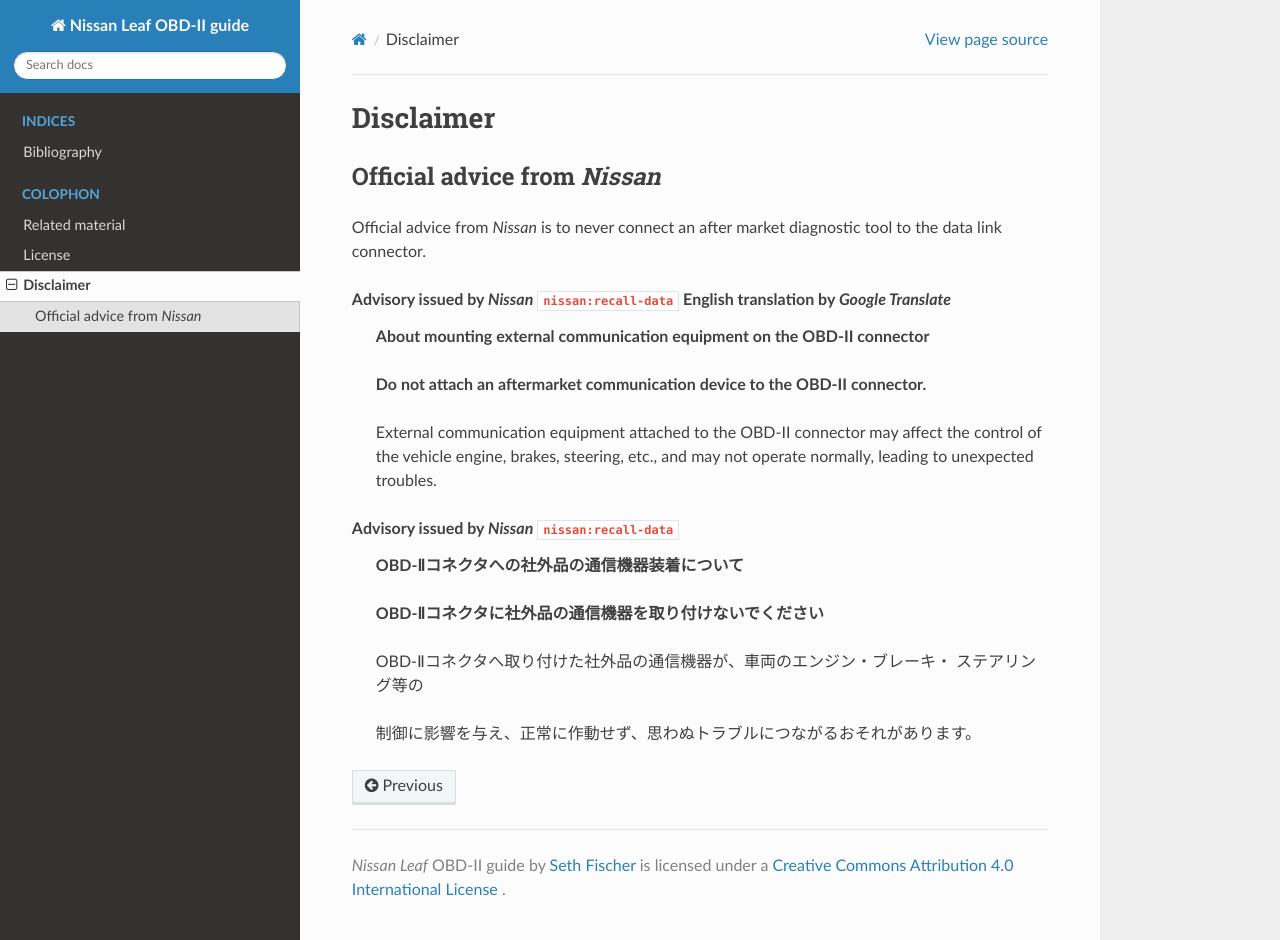
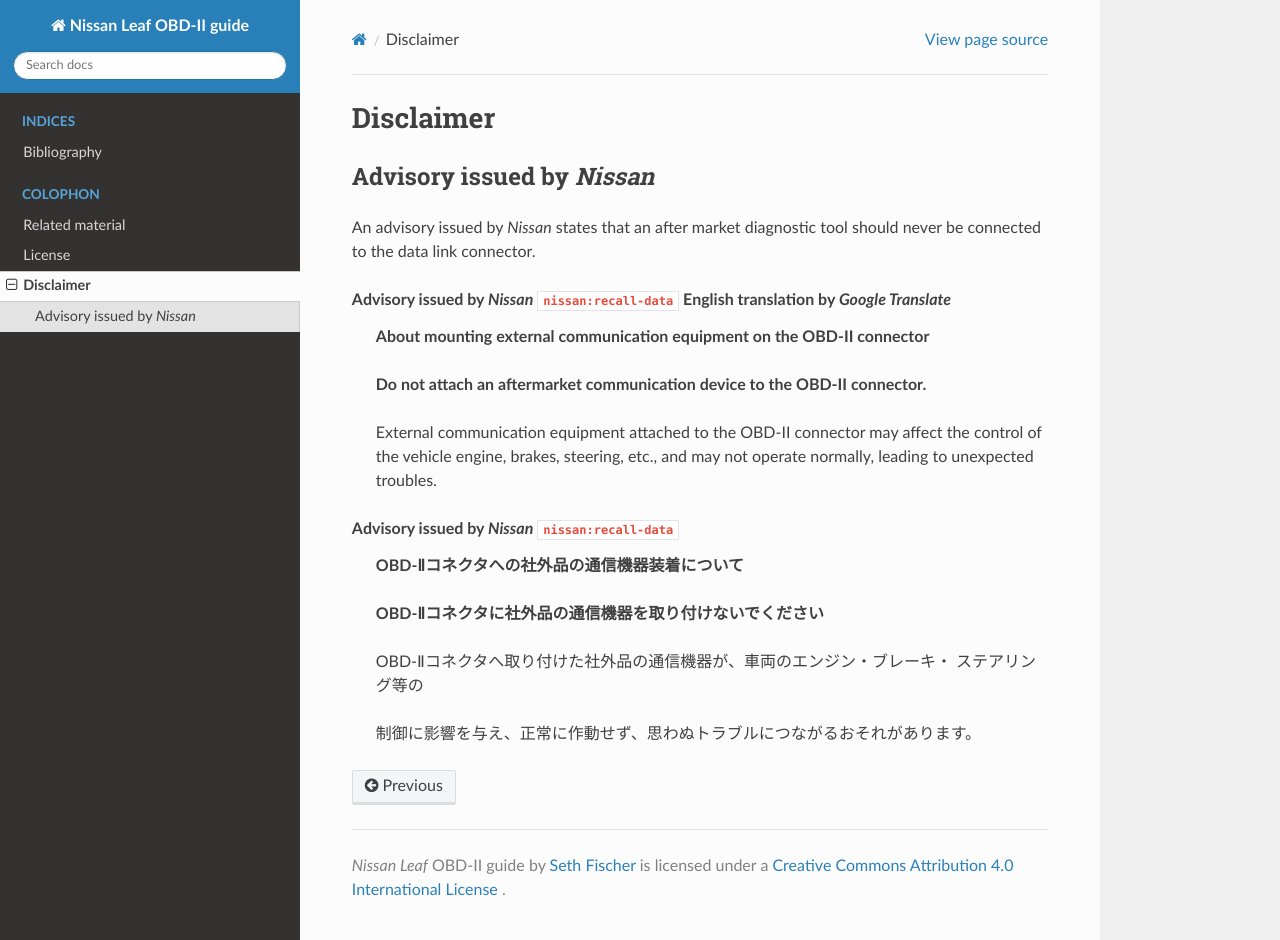
Before and after one commit to sethfischer/nissan-leaf-obd-manual, a Sphinx documentation site: the page built from source/disclaimer.rst, in a window 1280 px wide and 940 px high. Built offline with Sphinx 7.4.7 and the Read the Docs theme 2.0.0, drawn with Linux system fonts in a browser that asks for light colours; cross-references to code outside the pages are shown as plain code.

Commit message:
Rewrite to remove the word "official"

```diff
--- a/source/disclaimer.rst
+++ b/source/disclaimer.rst
@@ -3,11 +3,11 @@
 ==========
 
 
-Official advice from *Nissan*
------------------------------
+Advisory issued by *Nissan*
+---------------------------
 
-Official advice from *Nissan* is to never connect an after market diagnostic
-tool to the data link connector.
+An advisory issued by *Nissan* states that an after market diagnostic tool
+should never be connected to the data link connector.
 
 .. topic:: Advisory issued by *Nissan* :cite:`nissan:recall-data` English translation
     by *Google Translate*
```
